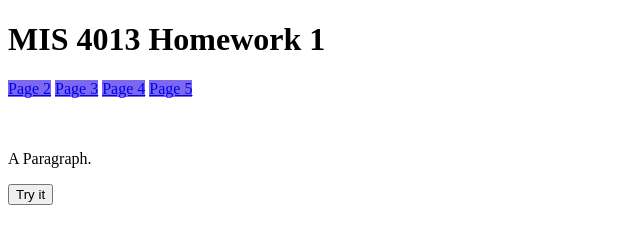
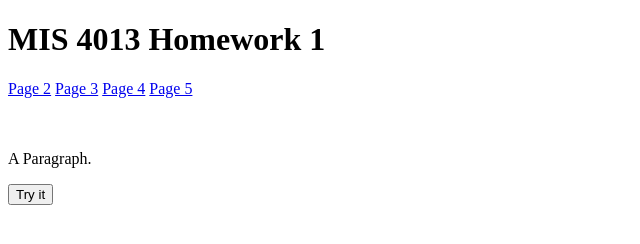
Before and after one commit to mishadenny/mis4013hw5, a plain HTML site: page index.html in a window 1280 px wide. Shown: the whole page, without its empty margins (0-640 px from the left). Drawn offline with Linux system fonts and the light colour scheme.

Commit message:
Update index.html

```diff
--- a/index.html
+++ b/index.html
@@ -10,10 +10,10 @@ function myFunction() {
   <body>
     <h1>MIS 4013 Homework 1</h1>
 <div class="btn-group">
-  <a href="page2.html" class="btn btn-primary" style="background-color: #7B68EE">Page 2</a>
-  <a href="page3.html" class="btn btn-primary" style="background-color: #7B68EE">Page 3</a>
-  <a href="page4.html" class="btn btn-primary" style="background-color: #7B68EE">Page 4</a>
-  <a href="page5.html" class="btn btn-primary" style="background-color: #7B68EE">Page 5</a>
+  <a href="page2.html" class="btn btn-primary" >Page 2</a>
+  <a href="page3.html" class="btn btn-primary" >Page 3</a>
+  <a href="page4.html" class="btn btn-primary" >Page 4</a>
+  <a href="page5.html" class="btn btn-primary" >Page 5</a>
 </div>
       <br><br>
 <p id="demo">A Paragraph.</p>
```
